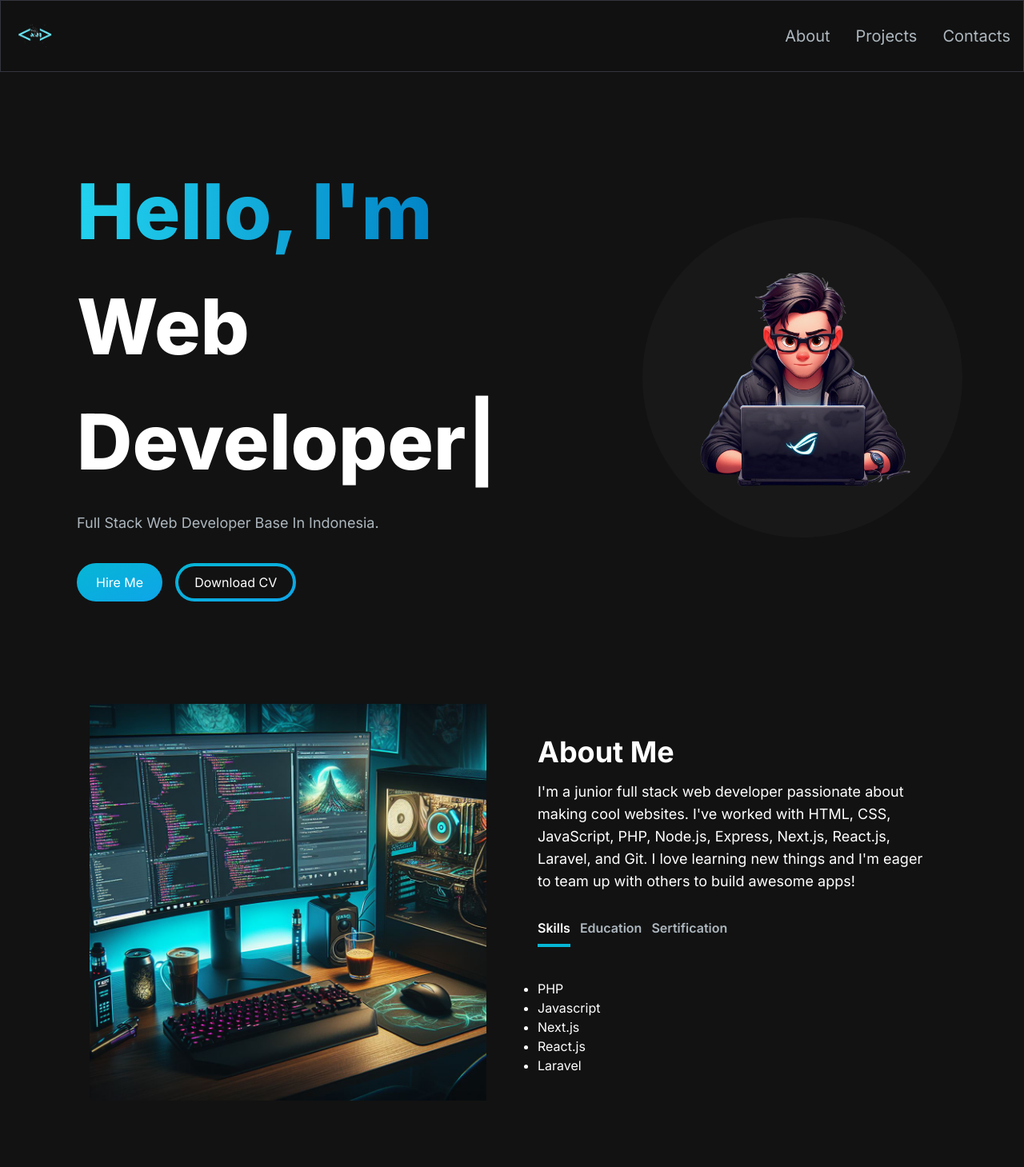
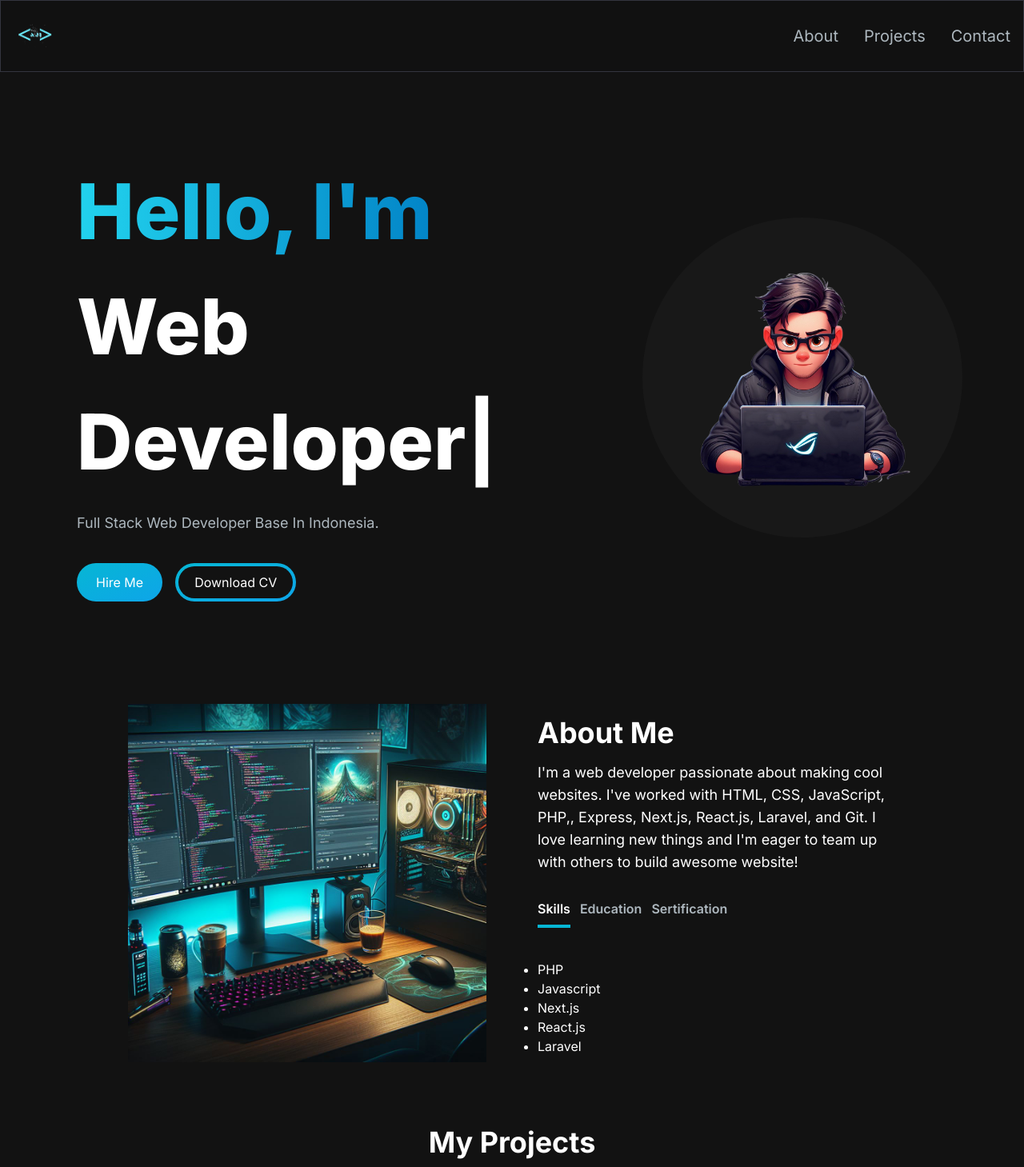
Before and after one commit to WahyuAji11/myPortfolio, a Next.js app: page / in a window 1280 px wide. Shown: the top 1459 px of the page at 80% size. Built offline with nearby package versions, Linux system fonts and the light colour scheme.

Commit message:
add my portfolio

```diff
--- a/src/app/component/AboutSection.jsx
+++ b/src/app/component/AboutSection.jsx
@@ -53,11 +53,11 @@ const AboutSection = () => {
 
     return (
         <section className="text-white" id="about">
-            <div className="md:grid md:grid-cols-2 gap-8 items-center py-8 px-4 xl:gap-16 sm:py-16 cl:px-16">
+            <div className="md:grid md:grid-cols-2 gap-8 items-center py-8 px-4 xl:gap-16 sm:py-16 xl:px-16">
                 <Image src="/images/about.jpeg" alt="about image" width={500} height={500} />
                 <div className="mt-4 md-mt0 text-left flex flex-col">
                     <h2 className="text-4xl font-bold text-white mb-4">About Me</h2>
-                    <p className="text-base lg:text-lg">I&apos;m a junior full stack web developer passionate about making cool websites. I&apos;ve worked with HTML, CSS, JavaScript, PHP, Node.js, Express, Next.js, React.js, Laravel, and Git. I love learning new things and I&apos;m eager to team up with others to build awesome apps!</p>
+                    <p className="text-base lg:text-lg">I&apos;m a web developer passionate about making cool websites. I&apos;ve worked with HTML, CSS, JavaScript, PHP,, Express, Next.js, React.js, Laravel, and Git. I love learning new things and I&apos;m eager to team up with others to build awesome website!</p>
                     <div className="flex flex-row justify-start mt-8">
                         <TabButton selectTab={() => handleTabChange("skills")} active={tab === "skills"}>Skills</TabButton>
                         <TabButton selectTab={() => handleTabChange("education")} active={tab === "education"}>Education</TabButton>
--- a/src/app/component/EmailSection.jsx
+++ b/src/app/component/EmailSection.jsx
@@ -36,7 +36,7 @@ const EmailSection = () => {
     }
 }
     return (
-        <section className="grid md:grid-cols-2 my-12 md:my-12 py-24 gap-4 relative" id="contacts">
+        <section className="grid md:grid-cols-2 my-12 md:my-12 py-24 gap-4 relative" id="contact">
             <div className="bg-[radial-gradient(ellipse_at_center,_var(--tw-gradient-stops))] from-primary-900 to-transparent rounded-full h-80 w-80 z-0 blur-lg absolute top-3/4 -left-4 transform -translate-x-1/2 -translate-1/2">
             </div>
             <div>
--- a/src/app/component/HeroSection.jsx
+++ b/src/app/component/HeroSection.jsx
@@ -3,8 +3,14 @@ import React from "react"
 import Image from "next/image"
 import { TypeAnimation } from 'react-type-animation';
 import {motion} from "framer-motion"
+import Link from "next/link"
 
 const HeroSection = () => {
+
+    const downloadCv = () => {
+    window.location.href = '/WAHYU_AJI_PANGESTU.pdf'; // Ubah 'your-cv-file.pdf' sesuai nama file CV Anda di folder 'public'
+    };
+
     return (
     <section className="lg:py-16">
         <div className="grid grid-cols-1 sm:grid-cols-12">
@@ -33,8 +39,10 @@ const HeroSection = () => {
                     Full Stack Web Developer Base In Indonesia.
                 </p>
                 <div>
-                    <button className="px-6 inline-block py-3 w-full sm:w-fit rounded-full mr-4 bg-gradient-to-br from-primary-500 to-secondary-500 hover:bg-slate-200 text-white">Hire Me</button>
-                    <button className="px-1 inline-block py-1 w-full sm:w-fit rounded-full bg-gradient-to-br from-primary-500 to-secondary-500 hover:bg-slate-800 text-white mt-3"><span className="block bg-[#121212] hover:bg-slate-800 rounded-full px-5 py-2">Download CV</span></button>
+                    <Link href="/#contact" className="px-6 inline-block py-3 w-full sm:w-fit rounded-full mr-4 bg-gradient-to-br from-primary-500 to-secondary-500 hover:bg-slate-200 text-white">Hire Me</Link>
+                    <button onClick={downloadCv} className="px-1 inline-block py-1 w-full sm:w-fit rounded-full bg-gradient-to-br from-primary-500 to-secondary-500 hover:bg-slate-800 text-white mt-3">
+                    <span className="block bg-[#121212] hover:bg-slate-800 rounded-full px-5 py-2">Download CV</span>
+                    </button>
                 </div>
             </motion.div>
             <div className="col-span-4 place-self-center mt-4 lg:mt-0">
--- a/src/app/component/Navbar.jsx
+++ b/src/app/component/Navbar.jsx
@@ -17,8 +17,8 @@ const navLinks = [
         path: "#projects",
     },
     {
-        title: "Contacts",
-        path: "#contacts",
+        title: "Contact",
+        path: "#contact",
     }
 ]
 
```
Also changed, not shown: 1 other file (tests, documents, lock files or other folders).
